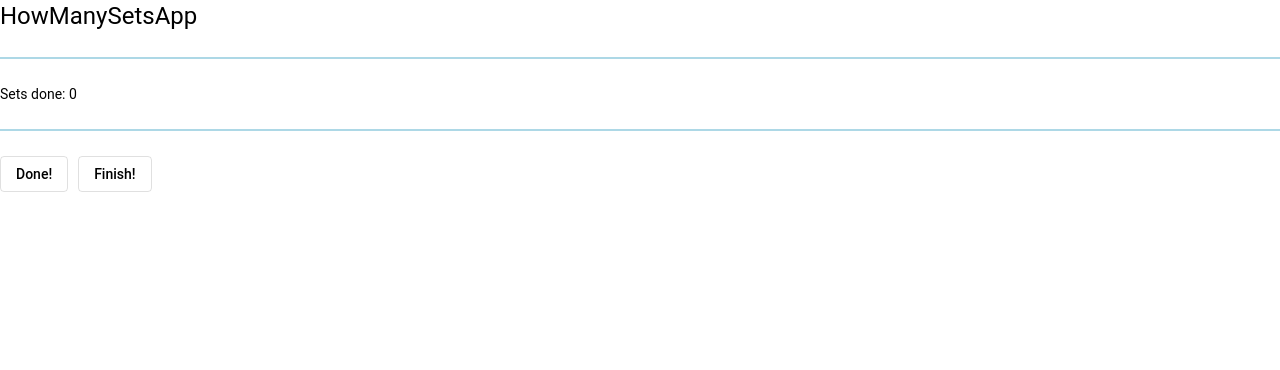
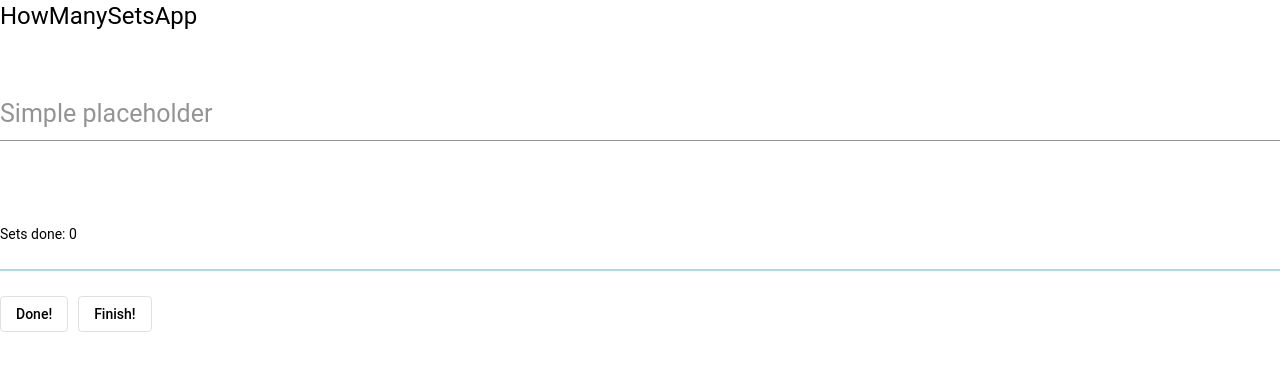
Before and after one commit to dusanbass/HowManySetsApp, an Angular app: page / in a window 1280 px wide. Shown: the top 370 px of the page. Built offline with nearby package versions, Linux system fonts and the light colour scheme.

Commit message:
added input for naming the exercise

```diff
--- a/src/app/app.component.html
+++ b/src/app/app.component.html
@@ -1,2 +1,3 @@
 <h1>{{ title }}</h1>
+<app-exercise></app-exercise>
 <app-counter></app-counter>
--- a/src/app/app.module.ts
+++ b/src/app/app.module.ts
@@ -10,20 +10,26 @@ import { CounterComponent } from './counter/counter.component';
 
 // materials
 import { MatButtonModule } from '@angular/material/button';
+import { MatFormFieldModule } from '@angular/material/form-field';
+import { MatInputModule } from '@angular/material/input';
 
 // cdk
 import { LayoutModule } from '@angular/cdk/layout';
+import { ExerciseComponent } from './exercise/exercise.component';
 
 
 @NgModule({
   declarations: [
     AppComponent,
     CounterComponent,
+    ExerciseComponent,
   ],
   imports: [
     BrowserModule,
     AppRoutingModule,
     MatButtonModule,
+    MatFormFieldModule,
+    MatInputModule,
     LayoutModule,
     ServiceWorkerModule.register('ngsw-worker.js', { enabled: environment.production }),
     BrowserAnimationsModule
--- a/src/app/counter/counter.component.scss
+++ b/src/app/counter/counter.component.scss
@@ -7,7 +7,6 @@
 }
 
 .sets {
-    border-top: solid 2px lightblue;
     border-bottom: solid 2px lightblue;
     margin: 25px 0px;
     padding: 25px 0px;
--- /dev/null
+++ b/src/app/exercise/exercise.component.html
@@ -0,0 +1,10 @@
+<mat-form-field
+    appearance="standard"
+    class="exercise"
+>
+    <input
+        matInput
+        placeholder="Simple placeholder"
+        required
+    >
+</mat-form-field>
--- /dev/null
+++ b/src/app/exercise/exercise.component.scss
@@ -0,0 +1,4 @@
+.exercise {
+    width: 100%;
+    font-size: 25px;
+}
--- /dev/null
+++ b/src/app/exercise/exercise.component.ts
@@ -0,0 +1,15 @@
+import { Component, OnInit } from '@angular/core';
+
+@Component({
+  selector: 'app-exercise',
+  templateUrl: './exercise.component.html',
+  styleUrls: ['./exercise.component.scss']
+})
+export class ExerciseComponent implements OnInit {
+
+  constructor() { }
+
+  ngOnInit(): void {
+  }
+
+}
```
Also changed, not shown: 1 other file (tests, documents, lock files or other folders).
